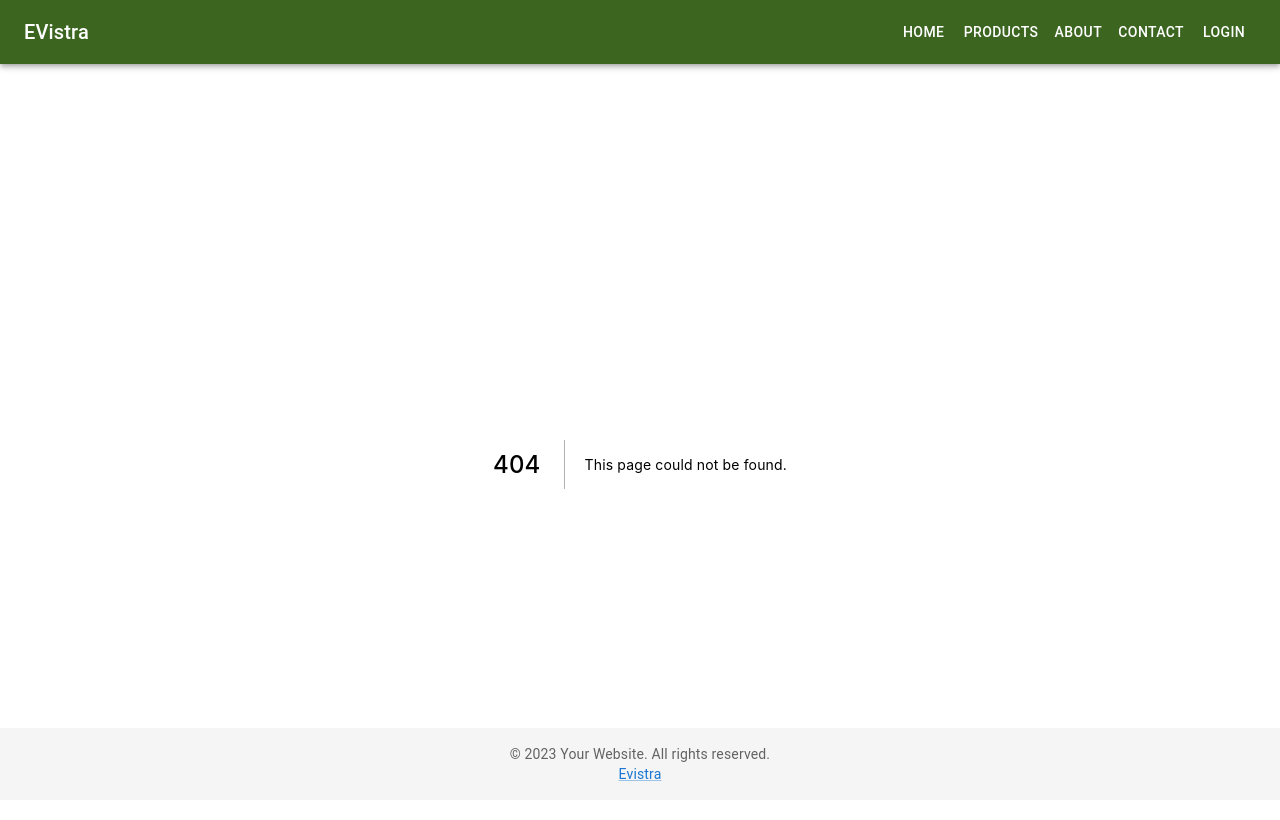
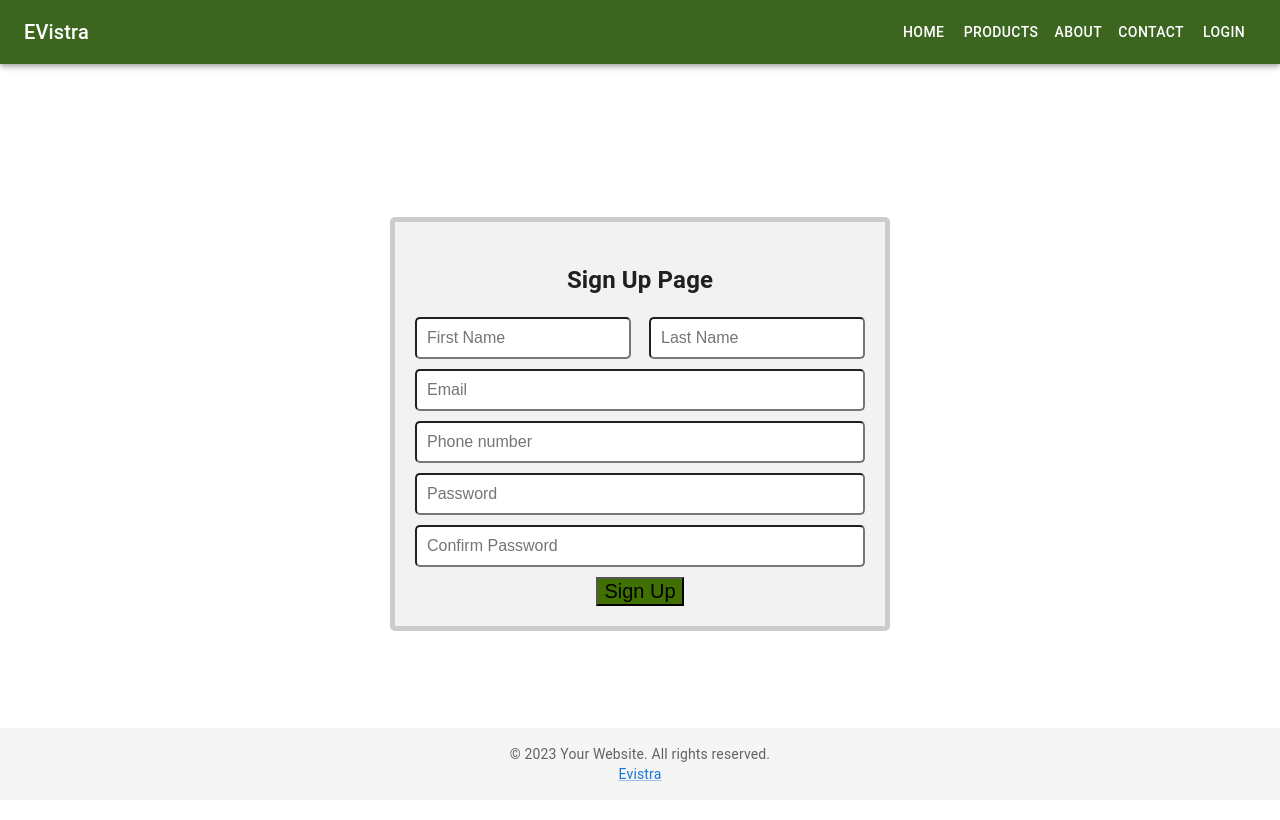
Before and after one commit to sangeethSeneca/evistra-web, a Next.js app: page /signup in a window 1280 px wide. Before the commit this address had no page. Shown: the top 820 px of the page. Built offline with nearby package versions, Linux system fonts and the light colour scheme.

Commit message:
Add signup page

```diff
--- /dev/null
+++ b/src/pages/signup.js
@@ -0,0 +1,167 @@
+import React, { useState } from "react";
+
+export default function Signup() {
+  const [firstName, setFirstName] = useState("");
+  const [lastName, setLastName] = useState("");
+  const [email, setEmail] = useState("");
+  const [phone, setPhone] = useState("");
+  const [password, setPassword] = useState("");
+  const [confirmPassword, setConfirmPassword] = useState("");
+
+  const handleFirstNameChange = (e) => {
+    setFirstName(e.target.value);
+  };
+
+  const handleLastNameChange = (e) => {
+    setLastName(e.target.value);
+  };
+
+  const handleEmailChange = (e) => {
+    setEmail(e.target.value);
+  };
+
+  const handlePhoneChange = (e) => {
+    setPhone(e.target.value);
+  };
+
+  const handlePasswordChange = (e) => {
+    setPassword(e.target.value);
+  };
+
+  const handleConfirmPasswordChange = (e) => {
+    setConfirmPassword(e.target.value);
+  };
+
+  const handleSubmit = (e) => {
+    e.preventDefault();
+    // Perform signup logic here
+    console.log("Signup form submitted");
+    console.log("First Name:", firstName);
+    console.log("Last Name:", lastName);
+    console.log("Email:", email);
+    console.log("Phone:", phone);
+    console.log("Password:", password);
+    console.log("Confirm Password:", confirmPassword);
+  };
+
+  return (
+    <div style={styles.container}>
+      <form onSubmit={handleSubmit} style={styles.form}>
+        <h2 style={styles.center}>Sign Up Page</h2>
+        <div style={styles.formGroup}>
+          <label>
+            <input
+              type="text"
+              value={firstName}
+              onChange={handleFirstNameChange}
+              placeholder="First Name"
+              style={styles.inputName}
+              required
+            />
+          </label>
+          <label>
+            <input
+              type="text"
+              value={lastName}
+              onChange={handleLastNameChange}
+              placeholder="Last Name"
+              style={{ ...styles.inputName, marginLeft: "4%" }}
+              required
+            />
+          </label>
+        </div>
+        <div style={styles.formGroup}>
+          <label>
+            <input
+              type="email"
+              value={email}
+              onChange={handleEmailChange}
+              placeholder="Email"
+              style={styles.input}
+              required
+            />
+          </label>
+        </div>
+        <div style={styles.formGroup}>
+          <label>
+            <input
+              type="phone"
+              value={phone}
+              onChange={handlePhoneChange}
+              placeholder="Phone number"
+              style={styles.input}
+              required
+            />
+          </label>
+        </div>
+        <div style={styles.formGroup}>
+          <label>
+            <input
+              type="password"
+              value={password}
+              onChange={handlePasswordChange}
+              placeholder="Password"
+              style={styles.input}
+              required
+            />
+          </label>
+        </div>
+        <div style={styles.formGroup}>
+          <label>
+            <input
+              type="password"
+              value={confirmPassword}
+              onChange={handleConfirmPasswordChange}
+              placeholder="Confirm Password"
+              style={styles.input}
+              required
+            />
+          </label>
+        </div>
+        <div style={styles.center}>
+          <button type="submit" style={styles.button}>
+            Sign Up
+          </button>
+        </div>
+      </form>
+    </div>
+  );
+}
+
+const styles = {
+  container: {
+    display: "flex",
+    justifyContent: "center",
+    alignItems: "center",
+    height: "90vh",
+  },
+  form: {
+    width: "500px",
+    padding: "20px",
+    border: "5px solid #ccc",
+    borderRadius: "5px",
+    backgroundColor: "#f2f2f2",
+  },
+  formGroup: {
+    marginBottom: "10px",
+  },
+  inputName: {
+    padding: "10px",
+    fontSize: "16px",
+    borderRadius: "5px",
+    width: "48%",
+  },
+  input: {
+    width: "100%",
+    padding: "10px",
+    fontSize: "16px",
+    borderRadius: "5px",
+  },
+  center: {
+    textAlign: "center",
+  },
+  button: {
+    fontSize: "20px",
+    backgroundColor: "#3f7000"
+  },
+};
```
